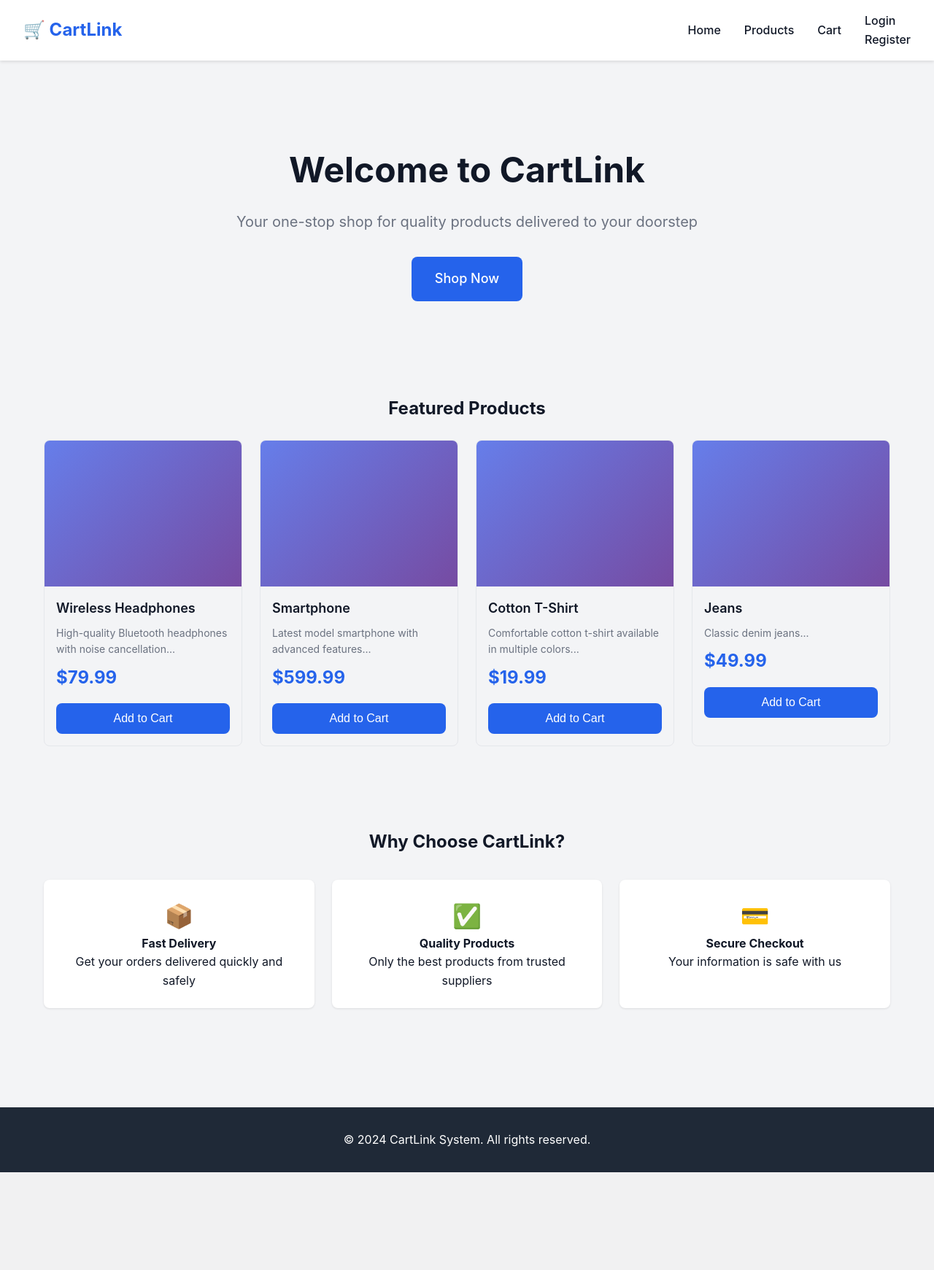
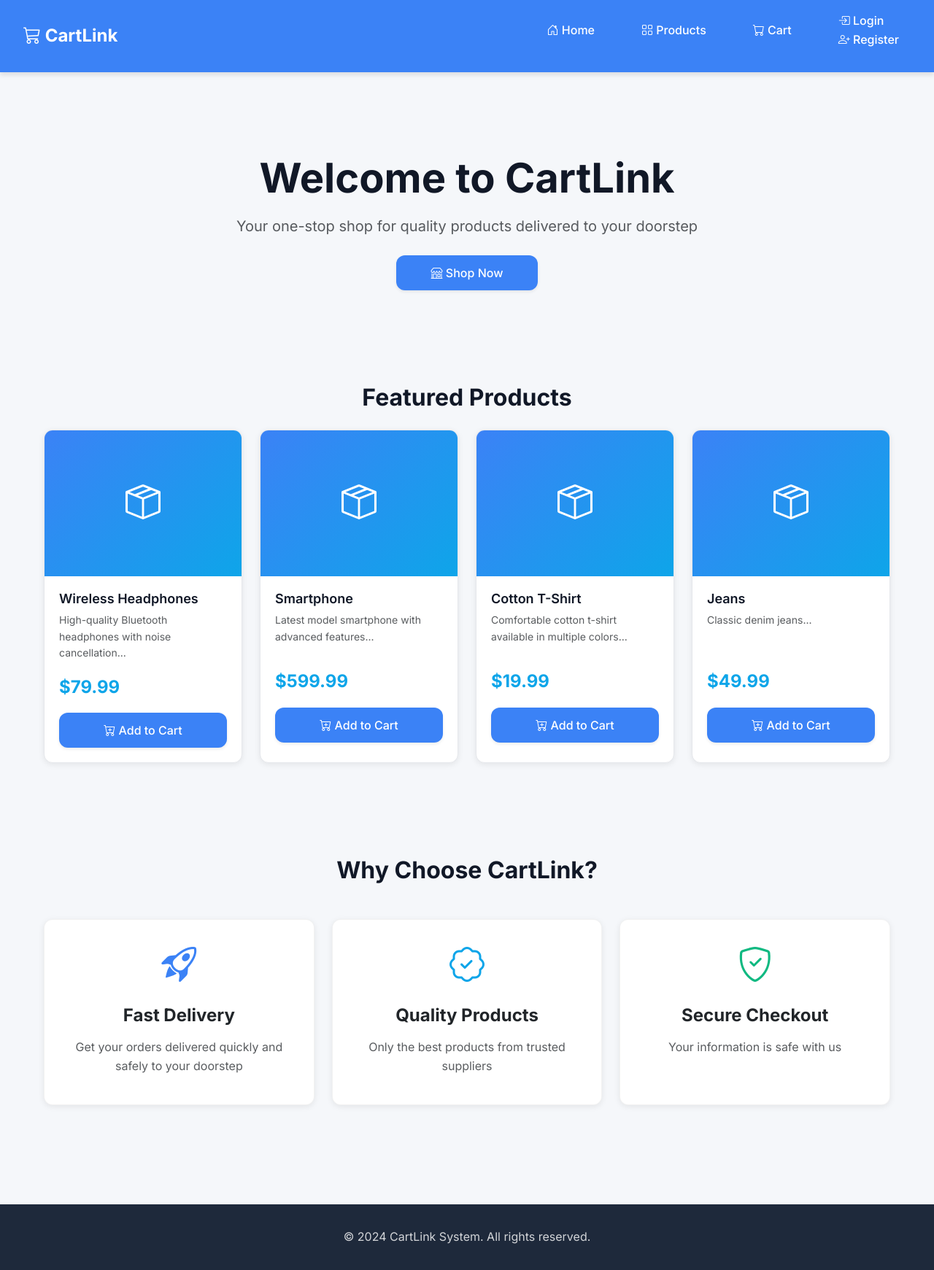
Before and after one commit to Katsura34/CartLink_System, a PHP site: page /frontend/customer/index.html in a window 1280 px wide. Shown: the whole page at 73% size. Before the commit the page ends 1607 px from the top, so only its background shows below. Run offline with PHP 8.4, Linux system fonts and the light colour scheme; data comes from the database, SQL or seed files in the repository.

Commit message:
Update CSS and customer auth pages with Bootstrap 5 modern UI
Co-authored-by: Katsura34 <157209871+Katsura34@users.noreply.github.com>

```diff
--- a/frontend/assets/css/style.css
+++ b/frontend/assets/css/style.css
@@ -1,17 +1,19 @@
-/* CartLink System - Main Stylesheet */
+/* CartLink System - Modern Bootstrap 5 Stylesheet */
 
 :root {
-    --primary-color: #2563eb;
-    --secondary-color: #1e40af;
+    --primary-color: #3B82F6;
+    --secondary-color: #1E293B;
+    --accent-color: #0EA5E9;
     --success-color: #10b981;
     --danger-color: #ef4444;
     --warning-color: #f59e0b;
-    --dark-color: #1f2937;
-    --light-color: #f3f4f6;
+    --dark-color: #1E293B;
+    --light-color: #F5F7FA;
     --white: #ffffff;
     --text-dark: #111827;
     --text-light: #6b7280;
     --border-color: #e5e7eb;
+    --border-radius: 0.75rem;
 }
 
 * {
@@ -21,10 +23,11 @@
 }
 
 body {
-    font-family: -apple-system, BlinkMacSystemFont, 'Segoe UI', Roboto, 'Helvetica Neue', Arial, sans-serif;
+    font-family: 'Inter', -apple-system, BlinkMacSystemFont, 'Segoe UI', Roboto, 'Helvetica Neue', Arial, sans-serif;
     line-height: 1.6;
     color: var(--text-dark);
     background-color: var(--light-color);
+    font-size: 1rem;
 }
 
 .container {
@@ -35,8 +38,8 @@ body {
 
 /* Header & Navigation */
 header {
-    background-color: var(--white);
-    box-shadow: 0 2px 4px rgba(0,0,0,0.1);
+    background-color: var(--primary-color);
+    box-shadow: 0 4px 6px rgba(0, 0, 0, 0.1);
     position: sticky;
     top: 0;
     z-index: 1000;
@@ -52,8 +55,13 @@ nav {
 .logo {
     font-size: 1.5rem;
     font-weight: bold;
-    color: var(--primary-color);
+    color: var(--white);
     text-decoration: none;
+    transition: opacity 0.2s;
+}
+
+.logo:hover {
+    opacity: 0.9;
 }
 
 .nav-links {
@@ -65,26 +73,34 @@ nav {
 
 .nav-links a {
     text-decoration: none;
-    color: var(--text-dark);
+    color: var(--white);
     font-weight: 500;
-    transition: color 0.3s;
+    transition: all 0.2s;
+    padding: 0.5rem 1rem;
+    border-radius: 0.5rem;
 }
 
 .nav-links a:hover {
-    color: var(--primary-color);
+    background-color: rgba(255, 255, 255, 0.15);
 }
 
 /* Buttons */
 .btn {
     padding: 0.75rem 1.5rem;
     border: none;
-    border-radius: 0.5rem;
+    border-radius: var(--border-radius);
     font-size: 1rem;
     font-weight: 500;
     cursor: pointer;
-    transition: all 0.3s;
+    transition: all 0.2s ease;
     text-decoration: none;
     display: inline-block;
+    box-shadow: 0 2px 4px rgba(0, 0, 0, 0.08);
+}
+
+.btn:hover {
+    transform: translateY(-1px);
+    box-shadow: 0 4px 8px rgba(0, 0, 0, 0.12);
 }
 
 .btn-primary {
@@ -125,37 +162,50 @@ nav {
 
 .form-control {
     width: 100%;
-    padding: 0.75rem;
-    border: 1px solid var(--border-color);
-    border-radius: 0.5rem;
+    padding: 0.75rem 1rem;
+    border: 2px solid var(--border-color);
+    border-radius: var(--border-radius);
     font-size: 1rem;
-    transition: border-color 0.3s;
+    transition: all 0.2s;
+    background-color: var(--white);
 }
 
 .form-control:focus {
     outline: none;
     border-color: var(--primary-color);
+    box-shadow: 0 0 0 3px rgba(59, 130, 246, 0.1);
+}
+
+.form-control:hover {
+    border-color: #cbd5e1;
+}
+
+select.form-control {
+    cursor: pointer;
 }
 
 /* Cards */
 .card {
     background-color: var(--white);
-    border-radius: 0.5rem;
-    box-shadow: 0 1px 3px rgba(0,0,0,0.1);
+    border-radius: var(--border-radius);
+    box-shadow: 0 2px 8px rgba(0, 0, 0, 0.08);
     padding: 1.5rem;
     margin-bottom: 1.5rem;
+    border: 1px solid rgba(0, 0, 0, 0.05);
 }
 
 .product-card {
+    background-color: var(--white);
     border: 1px solid var(--border-color);
-    border-radius: 0.5rem;
+    border-radius: var(--border-radius);
     overflow: hidden;
-    transition: transform 0.3s, box-shadow 0.3s;
+    transition: all 0.2s ease;
+    box-shadow: 0 2px 8px rgba(0, 0, 0, 0.08);
 }
 
 .product-card:hover {
-    transform: translateY(-5px);
-    box-shadow: 0 4px 6px rgba(0,0,0,0.1);
+    transform: translateY(-4px);
+    box-shadow: 0 8px 16px rgba(0, 0, 0, 0.12);
 }
 
 .product-image {
@@ -166,19 +216,20 @@ nav {
 }
 
 .product-body {
-    padding: 1rem;
+    padding: 1.25rem;
 }
 
 .product-title {
     font-size: 1.125rem;
     font-weight: 600;
     margin-bottom: 0.5rem;
+    color: var(--text-dark);
 }
 
 .product-price {
     font-size: 1.5rem;
     font-weight: bold;
-    color: var(--primary-color);
+    color: var(--accent-color);
     margin-bottom: 1rem;
 }
 
@@ -328,24 +401,115 @@ th {
     100% { transform: rotate(360deg); }
 }
 
+/* Dashboard Metrics */
+.metric-card {
+    background: linear-gradient(135deg, var(--primary-color), var(--accent-color));
+    color: var(--white);
+    border-radius: var(--border-radius);
+    padding: 2rem;
+    box-shadow: 0 4px 12px rgba(59, 130, 246, 0.3);
+}
+
+.metric-card h2 {
+    color: var(--white);
+    font-size: 1rem;
+    font-weight: 500;
+    opacity: 0.95;
+    margin-bottom: 0.5rem;
+}
+
+.metric-card .value {
+    font-size: 3rem;
+    font-weight: bold;
+    margin: 1rem 0;
+}
+
+.metric-card.success {
+    background: linear-gradient(135deg, #10b981, #059669);
+    box-shadow: 0 4px 12px rgba(16, 185, 129, 0.3);
+}
+
+.metric-card.warning {
+    background: linear-gradient(135deg, #f59e0b, #d97706);
+    box-shadow: 0 4px 12px rgba(245, 158, 11, 0.3);
+}
+
+/* Footer */
+footer {
+    background-color: var(--secondary-color);
+    color: rgba(255, 255, 255, 0.8);
+    text-align: center;
+    padding: 2rem;
+    margin-top: 4rem;
+}
+
 /* Utility Classes */
 .text-center { text-align: center; }
 .text-right { text-align: right; }
+.text-left { text-align: left; }
 .mt-1 { margin-top: 0.5rem; }
 .mt-2 { margin-top: 1rem; }
 .mt-3 { margin-top: 1.5rem; }
+.mt-4 { margin-top: 2rem; }
 .mb-1 { margin-bottom: 0.5rem; }
 .mb-2 { margin-bottom: 1rem; }
 .mb-3 { margin-bottom: 1.5rem; }
+.mb-4 { margin-bottom: 2rem; }
 .hidden { display: none; }
+.d-flex { display: flex; }
+.align-items-center { align-items: center; }
+.justify-content-between { justify-content: space-between; }
+.gap-1 { gap: 0.5rem; }
+.gap-2 { gap: 1rem; }
+.gap-3 { gap: 1.5rem; }
 
 /* Responsive */
 @media (max-width: 768px) {
+    nav {
+        padding: 1rem;
+    }
+
     .nav-links {
-        gap: 1rem;
+        gap: 0.5rem;
+        font-size: 0.875rem;
+    }
+
+    .nav-links a {
+        padding: 0.5rem;
     }
 
     .grid-2, .grid-3, .grid-4 {
         grid-template-columns: 1fr;
     }
+
+    .container {
+        padding: 0 1rem;
+    }
+
+    .btn {
+        width: 100%;
+        text-align: center;
+    }
+
+    table {
+        font-size: 0.875rem;
+    }
+
+    th, td {
+        padding: 0.75rem 0.5rem;
+    }
 }
+
+@media (max-width: 480px) {
+    .logo {
+        font-size: 1.25rem;
+    }
+
+    h1 {
+        font-size: 1.75rem;
+    }
+
+    .product-price {
+        font-size: 1.25rem;
+    }
+}
--- a/frontend/customer/index.html
+++ b/frontend/customer/index.html
@@ -4,63 +4,80 @@
     <meta charset="UTF-8">
     <meta name="viewport" content="width=device-width, initial-scale=1.0">
     <title>CartLink - Online Ordering System</title>
+    <!-- Bootstrap 5.3 CSS -->
+    <link href="https://cdn.jsdelivr.net/npm/bootstrap@5.3.0/dist/css/bootstrap.min.css" rel="stylesheet">
+    <!-- Bootstrap Icons -->
+    <link rel="stylesheet" href="https://cdn.jsdelivr.net/npm/bootstrap-icons@1.11.0/font/bootstrap-icons.css">
+    <!-- Google Fonts -->
+    <link href="https://fonts.googleapis.com/css2?family=Inter:wght@400;500;600;700&display=swap" rel="stylesheet">
     <link rel="stylesheet" href="../assets/css/style.css">
 </head>
 <body>
     <header>
         <nav>
-            <a href="index.html" class="logo">🛒 CartLink</a>
+            <a href="index.html" class="logo"><i class="bi bi-cart3"></i> CartLink</a>
             <ul class="nav-links">
-                <li><a href="index.html">Home</a></li>
-                <li><a href="products.html">Products</a></li>
-                <li><a href="cart.html">Cart <span class="cart-badge">0</span></a></li>
+                <li><a href="index.html"><i class="bi bi-house-door"></i> Home</a></li>
+                <li><a href="products.html"><i class="bi bi-grid"></i> Products</a></li>
+                <li><a href="cart.html"><i class="bi bi-cart"></i> Cart <span class="cart-badge">0</span></a></li>
                 <li id="auth-links"></li>
             </ul>
         </nav>
     </header>
 
     <div class="container" style="margin-top: 3rem;">
-        <section style="text-align: center; padding: 4rem 0;">
-            <h1 style="font-size: 3rem; margin-bottom: 1rem;">Welcome to CartLink</h1>
-            <p style="font-size: 1.25rem; color: var(--text-light); margin-bottom: 2rem;">
+        <!-- Hero Section -->
+        <section class="text-center" style="padding: 4rem 0;">
+            <h1 class="display-4 fw-bold mb-3">Welcome to CartLink</h1>
+            <p class="lead text-muted mb-4">
                 Your one-stop shop for quality products delivered to your doorstep
             </p>
-            <a href="products.html" class="btn btn-primary" style="font-size: 1.125rem; padding: 1rem 2rem;">
-                Shop Now
+            <a href="products.html" class="btn btn-primary btn-lg px-5">
+                <i class="bi bi-shop"></i> Shop Now
             </a>
         </section>
 
+        <!-- Featured Products -->
         <section style="margin-top: 4rem;">
-            <h2 class="text-center mb-3">Featured Products</h2>
+            <h2 class="text-center mb-4 fw-bold">Featured Products</h2>
             <div id="featured-products" class="grid grid-4"></div>
         </section>
 
-        <section style="margin-top: 4rem; padding: 3rem 0;">
-            <h2 class="text-center mb-3">Why Choose CartLink?</h2>
-            <div class="grid grid-3" style="margin-top: 2rem;">
+        <!-- Features Section -->
+        <section style="margin-top: 5rem; padding: 3rem 0;">
+            <h2 class="text-center mb-5 fw-bold">Why Choose CartLink?</h2>
+            <div class="grid grid-3">
                 <div class="card text-center">
-                    <h3 style="color: var(--primary-color); font-size: 2rem;">📦</h3>
-                    <h4>Fast Delivery</h4>
-                    <p>Get your orders delivered quickly and safely</p>
+                    <div style="font-size: 3rem; color: var(--primary-color); margin-bottom: 1rem;">
+                        <i class="bi bi-rocket-takeoff"></i>
+                    </div>
+                    <h4 class="fw-bold mb-3">Fast Delivery</h4>
+                    <p class="text-muted">Get your orders delivered quickly and safely to your doorstep</p>
                 </div>
                 <div class="card text-center">
-                    <h3 style="color: var(--primary-color); font-size: 2rem;">✅</h3>
-                    <h4>Quality Products</h4>
-                    <p>Only the best products from trusted suppliers</p>
+                    <div style="font-size: 3rem; color: var(--accent-color); margin-bottom: 1rem;">
+                        <i class="bi bi-patch-check"></i>
+                    </div>
+                    <h4 class="fw-bold mb-3">Quality Products</h4>
+                    <p class="text-muted">Only the best products from trusted suppliers</p>
                 </div>
                 <div class="card text-center">
-                    <h3 style="color: var(--primary-color); font-size: 2rem;">💳</h3>
-                    <h4>Secure Checkout</h4>
-                    <p>Your information is safe with us</p>
+                    <div style="font-size: 3rem; color: var(--success-color); margin-bottom: 1rem;">
+                        <i class="bi bi-shield-check"></i>
+                    </div>
+                    <h4 class="fw-bold mb-3">Secure Checkout</h4>
+                    <p class="text-muted">Your information is safe with us</p>
                 </div>
             </div>
         </section>
     </div>
 
-    <footer style="background-color: var(--dark-color); color: var(--white); text-align: center; padding: 2rem; margin-top: 4rem;">
-        <p>&copy; 2024 CartLink System. All rights reserved.</p>
+    <footer>
+        <p class="mb-0">&copy; 2024 CartLink System. All rights reserved.</p>
     </footer>
 
+    <!-- Bootstrap 5.3 JS Bundle -->
+    <script src="https://cdn.jsdelivr.net/npm/bootstrap@5.3.0/dist/js/bootstrap.bundle.min.js"></script>
     <script src="../assets/js/main.js"></script>
     <script>
         // Update navigation based on auth status
@@ -68,13 +85,13 @@
         if (Auth.isAuthenticated()) {
             const user = Auth.getUser();
             authLinks.innerHTML = `
-                <li><a href="orders.html">My Orders</a></li>
-                <li><a href="#" id="logout-btn">Logout (${user.username})</a></li>
+                <li><a href="orders.html"><i class="bi bi-bag-check"></i> My Orders</a></li>
+                <li><a href="#" id="logout-btn"><i class="bi bi-box-arrow-right"></i> Logout (${user.username})</a></li>
             `;
         } else {
             authLinks.innerHTML = `
-                <li><a href="login.html">Login</a></li>
-                <li><a href="register.html">Register</a></li>
+                <li><a href="login.html"><i class="bi bi-box-arrow-in-right"></i> Login</a></li>
+                <li><a href="register.html"><i class="bi bi-person-plus"></i> Register</a></li>
             `;
         }
 
@@ -88,17 +105,17 @@
 
                 container.innerHTML = featured.map(product => `
                     <div class="product-card">
-                        <div class="product-image" style="background: linear-gradient(135deg, #667eea 0%, #764ba2 100%);">
-                            ${product.image_url ? `<img src="${product.image_url}" alt="${product.name}" style="width: 100%; height: 200px; object-fit: cover;">` : ''}
+                        <div class="product-image" style="background: linear-gradient(135deg, var(--primary-color), var(--accent-color));">
+                            ${product.image_url ? `<img src="${product.image_url}" alt="${product.name}" style="width: 100%; height: 200px; object-fit: cover;">` : '<div style="height: 200px; display: flex; align-items: center; justify-content: center; color: white; font-size: 3rem;"><i class="bi bi-box-seam"></i></div>'}
                         </div>
                         <div class="product-body">
                             <h3 class="product-title">${product.name}</h3>
-                            <p style="color: var(--text-light); font-size: 0.875rem; margin-bottom: 0.5rem;">
+                            <p class="text-muted" style="font-size: 0.875rem; margin-bottom: 1rem; min-height: 60px;">
                                 ${product.description ? product.description.substring(0, 80) + '...' : 'No description'}
                             </p>
                             <div class="product-price">$${parseFloat(product.price).toFixed(2)}</div>
-                            <button onclick="addToCart(${product.id})" class="btn btn-primary" style="width: 100%;">
-                                Add to Cart
+                            <button onclick="addToCart(${product.id})" class="btn btn-primary w-100">
+                                <i class="bi bi-cart-plus"></i> Add to Cart
                             </button>
                         </div>
                     </div>
```
Also changed, not shown: other parts of frontend/assets/css/style.css (+48 -5 lines), frontend/customer/login.html (+33 -15 lines), frontend/customer/register.html (+65 -35 lines).
